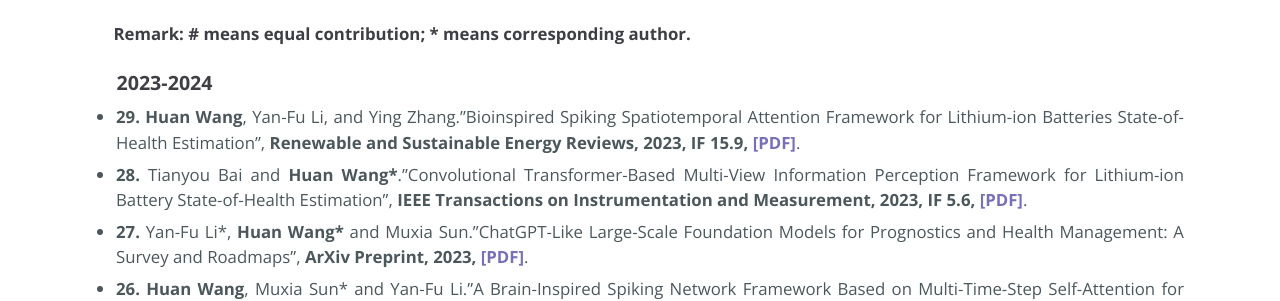
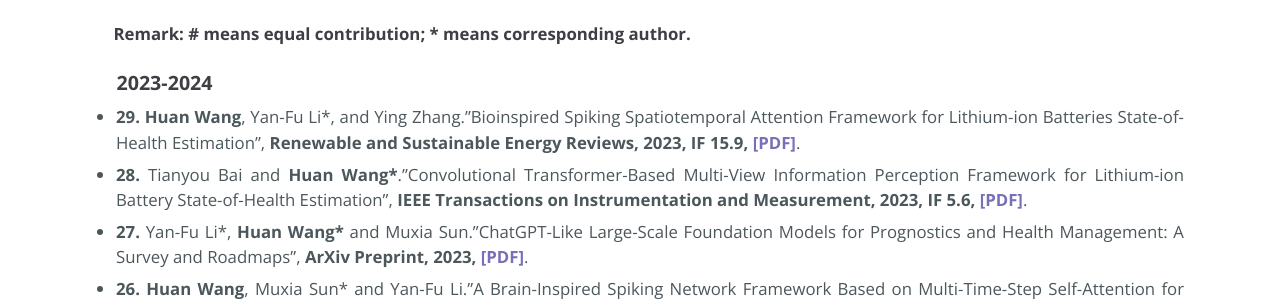
Before and after one commit to WH-HuanWang/WH-HuanWang.github.io, a Jekyll site: the page built from index.md, in a window 1280 px wide and 900 px high, scrolled down 1415 px. Shown: the part 155-456 px from the top of the window. Built offline with Jekyll 4.4.1, drawn with Linux system fonts in a browser that asks for light colours.

```diff
--- a/index.md
+++ b/index.md
@@ -55,7 +55,7 @@ B.S. Mechanical design, manufacturing and automation, School of mechanical and e
 #### &nbsp;&nbsp;&nbsp; <b>Remark: # means equal contribution; * means corresponding author.</b>
 
 ### &nbsp;&nbsp;&nbsp; <b>2023-2024</b>
-* <b>29. Huan Wang</b>, Yan-Fu Li, and Ying Zhang."Bioinspired Spiking Spatiotemporal Attention Framework for Lithium-ion Batteries State-of-Health Estimation", <b>Renewable and Sustainable Energy Reviews, 2023, IF 15.9, [[PDF]](https://www.sciencedirect.com/journal/renewable-and-sustainable-energy-reviews)</b>.
+* <b>29. Huan Wang</b>, Yan-Fu Li*, and Ying Zhang."Bioinspired Spiking Spatiotemporal Attention Framework for Lithium-ion Batteries State-of-Health Estimation", <b>Renewable and Sustainable Energy Reviews, 2023, IF 15.9, [[PDF]](https://www.sciencedirect.com/journal/renewable-and-sustainable-energy-reviews)</b>.
 * <b>28. </b>Tianyou Bai and <b>Huan Wang*</b>."Convolutional Transformer-Based Multi-View Information Perception Framework for Lithium-ion Battery State-of-Health Estimation", <b>IEEE Transactions on Instrumentation and Measurement, 2023, IF 5.6, [[PDF]](https://ieeexplore.ieee.org/abstract/document/10198842)</b>.
 * <b>27. </b>Yan-Fu Li*, <b>Huan Wang*</b> and Muxia Sun."ChatGPT-Like Large-Scale Foundation Models for Prognostics and Health Management: A Survey and Roadmaps", <b>ArXiv Preprint, 2023, [[PDF]](https://arxiv.org/abs/2305.06472)</b>.
 * <b>26. Huan Wang</b>, Muxia Sun* and Yan-Fu Li."A Brain-Inspired Spiking Network Framework Based on Multi-Time-Step Self-Attention for Lithium-ion Batteries Capacity Prediction", <b>IEEE Transactions on Consumer Electronics, 2023, IF 4.3, [[PDF]](https://ieeexplore.ieee.org/xpl/RecentIssue.jsp?punumber=30)</b>.
```
